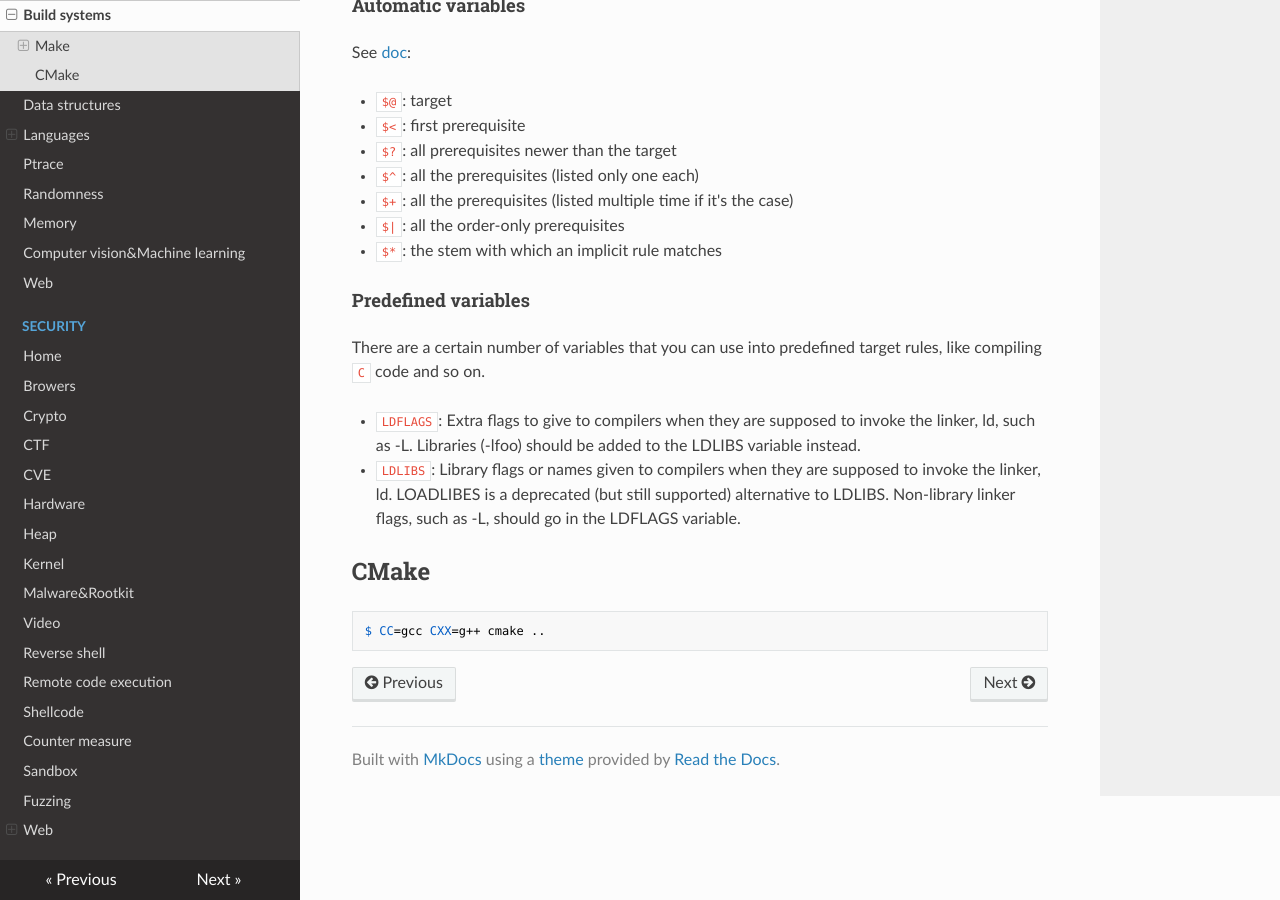
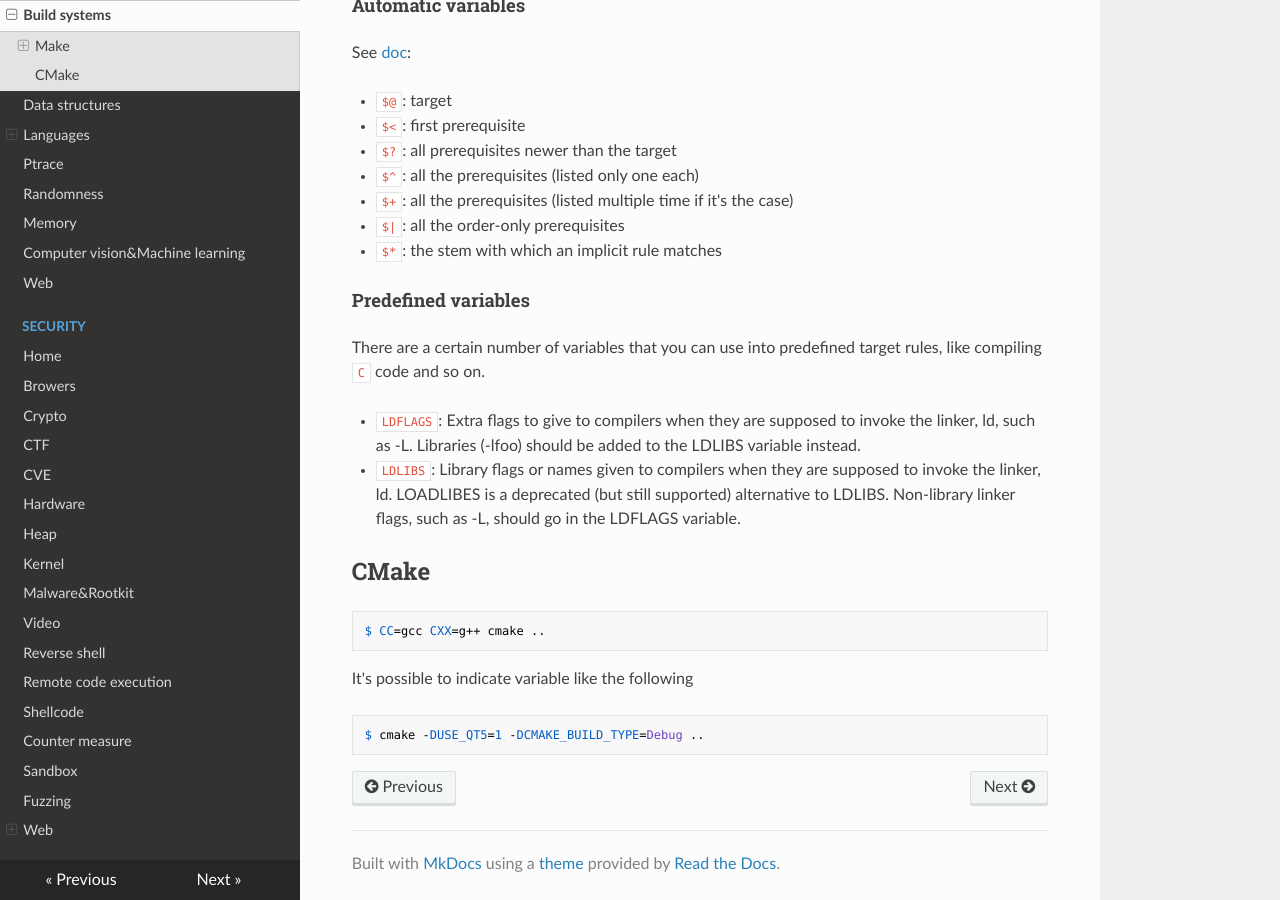
Before and after one commit to gipi/low-level, an MkDocs documentation site: the page built from docs/programming/build.md, in a window 1280 px wide and 900 px high, scrolled down 663 px. Built offline with MkDocs 1.6.1, drawn with Linux system fonts in a browser that asks for light colours; nearby versions of some CDN libraries; old or Windows-style settings are respelled for this version of MkDocs.

Commit message:
Update build.md

````diff
--- a/docs/programming/build.md
+++ b/docs/programming/build.md
@@ -56,3 +56,9 @@ LDFLAGS variable.
 ```
 $ CC=gcc CXX=g++ cmake ..
 ```
+
+It's possible to indicate variable like the following
+
+```
+$ cmake -DUSE_QT5=1 -DCMAKE_BUILD_TYPE=Debug ..
+```
````
